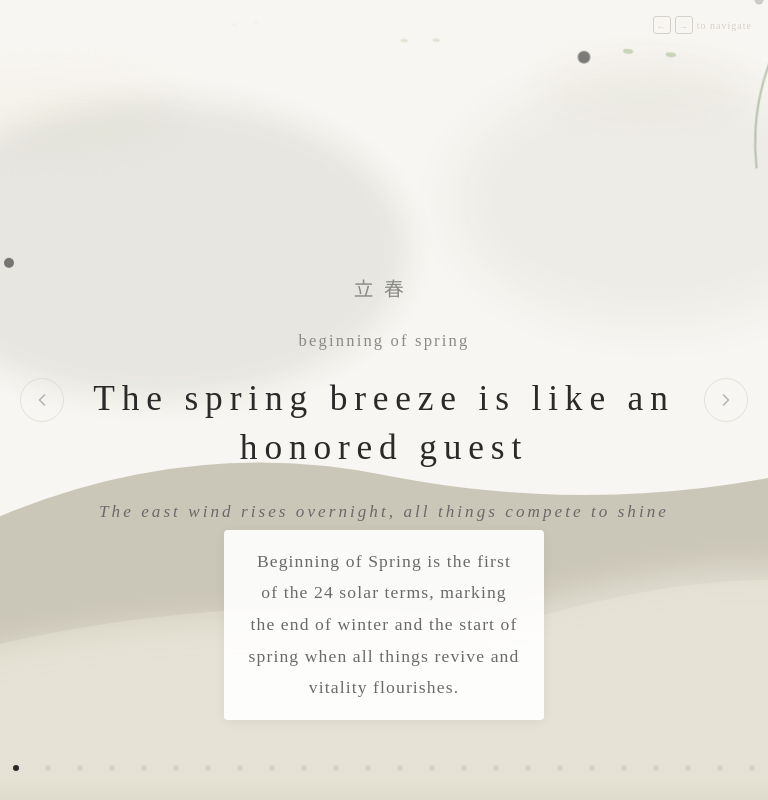
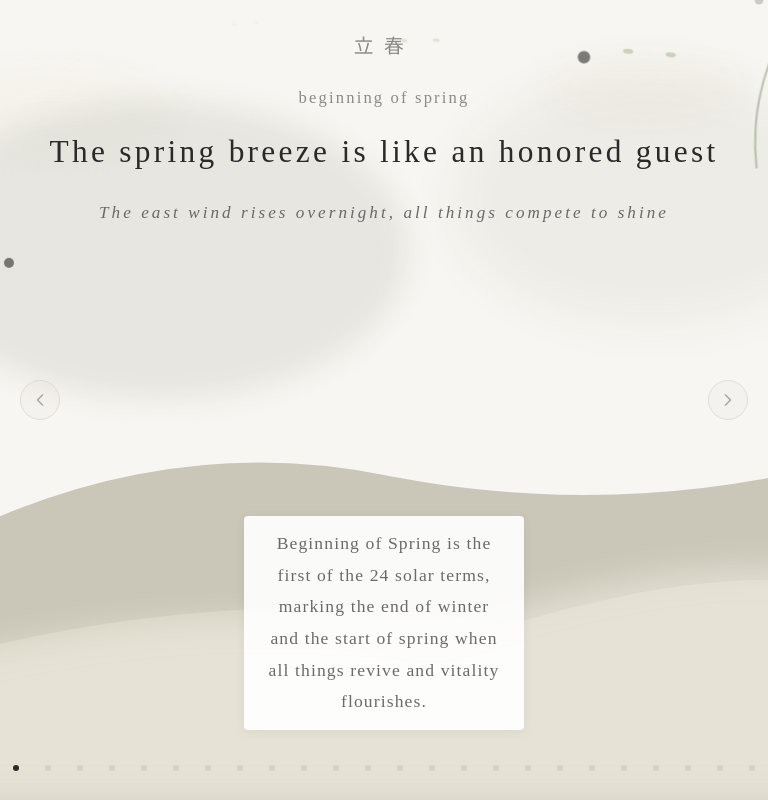
Before and after one commit to SherlockAllen/mood-weather-24-solar-terms, a website with bundled scripts: page index.html in a window 768 px wide. Built offline with nearby package versions, Linux system fonts and the light colour scheme; a web font is replaced by a local one.

Commit message:
fix: add tablet breakpoint styles (768-1023px) to prevent slide-content and desc-card overlap on iPad

```diff
--- a/styles/input.css
+++ b/styles/input.css
@@ -346,7 +346,44 @@
 }
 
 @media (min-width: 768px) and (max-width: 1023px) {
-  /* Font sizes handled fluidly by clamp() — no override needed */
+  .slide {
+    padding: clamp(20px, 4vh, 50px) 40px 0;
+    justify-content: flex-start;
+  }
+
+  .slide-content {
+    max-height: calc(100dvh - 220px);
+    overflow-y: auto;
+    -webkit-overflow-scrolling: touch;
+    scrollbar-width: none;
+    -ms-overflow-style: none;
+  }
+
+  .slide-content::-webkit-scrollbar {
+    display: none;
+  }
+
+  .term-poem {
+    font-size: clamp(22px, 2vw + 16px, 36px);
+    letter-spacing: clamp(1.5px, 0.3vw + 1px, 4px);
+  }
+
+  .desc-card {
+    bottom: 70px;
+    padding: 12px 18px;
+    max-width: 280px;
+  }
+
+  .nav-arrow {
+    width: 40px;
+    height: 40px;
+    opacity: 0.7;
+    background: rgba(213, 208, 202, 0.15);
+  }
+
+  .keyboard-hint {
+    display: none;
+  }
 }
 
 @media (min-width: 1024px) {
```
Also changed, not shown: styles/main.css.
